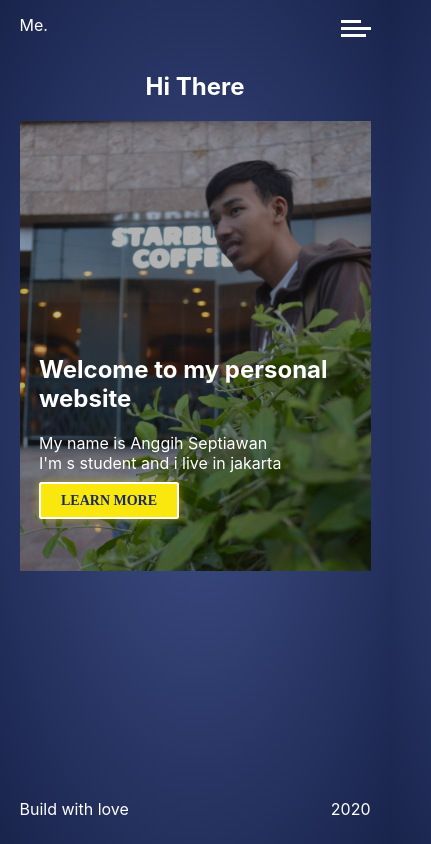
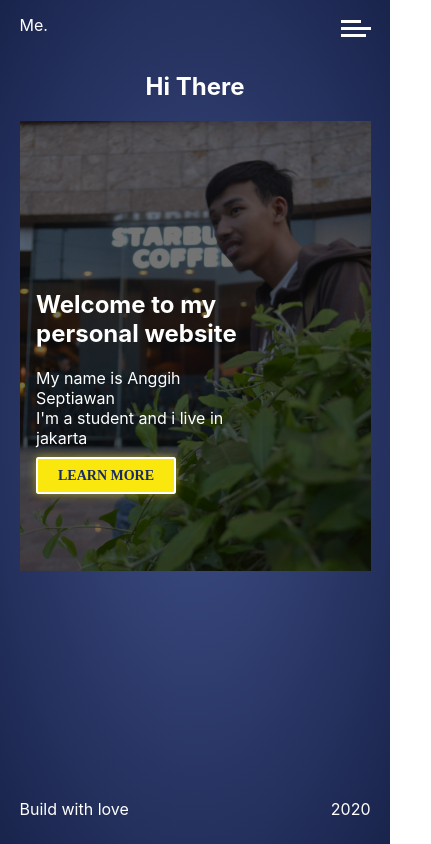
Before and after one commit to anggihseptiawan/react-portfolio, a React (Create React App) app: page / in a window 390 px wide. Shown: the whole page, 431 px wide, since content can reach past the window. Built offline with nearby package versions, Linux system fonts and the light colour scheme; the HTML template or start-up script is replaced by a standard one.

Commit message:
change styling for each page

```diff
--- a/src/components/nav/nav.style.scss
+++ b/src/components/nav/nav.style.scss
@@ -67,8 +67,7 @@
         flex-direction: column;
         background: #38477d;
         padding: 8px 15px;
-        visibility: visible;
-        transition: visibilty .8s ease;
+        animation: slideUp .8s ease;
 
         a {
             padding: 5px 10px;
@@ -78,6 +77,7 @@
                 transform: translateX(10px);
             }
         }
+
     }
 }
 
@@ -88,3 +88,14 @@
         right: 25px;
     }
 }
+
+
+@keyframes slideUp {
+    0% {
+        transform: translateY(30px);
+    }
+
+    100% {
+        transform: translateY(0);
+    }
+}
--- a/src/pages/about/AboutPage.style.scss
+++ b/src/pages/about/AboutPage.style.scss
@@ -38,14 +38,21 @@ main.about {
 
         .left-side,
         .right-side {
-            flex: 1 0 100%;
-            padding: 0 20px;
+            padding: 0;
 
             p.mobile-none {
                 display: none;
             }
 
             p,
+            h5 {
+                font-size: 15px;
+            }
+
+            h5 {
+                margin-bottom: 10px;
+            }
+
             ul li {
                 font-size: 13px;
             }
--- a/src/pages/contact/ContactPage.style.scss
+++ b/src/pages/contact/ContactPage.style.scss
@@ -20,13 +20,13 @@ main.contact {
     main.contact {
 
         h5 {
-            font-size: 15px;
+            font-size: 17px;
         }
 
         p,
         span,
         a {
-            font-size: 13px;
+            font-size: 15px;
         }
 
         .call {
--- a/src/pages/home/HomePage.jsx
+++ b/src/pages/home/HomePage.jsx
@@ -16,7 +16,7 @@ const HomePage = () => (
         <div className="right-side">
             <div className="caption">
                 <h2>Welcome to my personal website</h2>
-                <p>My name is Anggih Septiawan <br /> I'm s student and i live in jakarta</p>
+                <p>My name is Anggih Septiawan <br /> I'm a student and i live in jakarta</p>
                 <Link to="/about">LEARN MORE</Link>
             </div>
         </div>
--- a/src/pages/home/HomePage.style.scss
+++ b/src/pages/home/HomePage.style.scss
@@ -39,15 +39,14 @@ main.home {
 
         .image-container img {
             width: 100%;
-            filter: brightness(70%);
+            filter: brightness(45%);
         }
 
         .right-side {
             position: absolute;
-            top: 50%;
-            left: 50%;
-            transform: translate(-50%, -50%);
-            width: 80%;
+            top: 32%;
+            left: -44px;
+            width: 58%;
         }
     }
 }
--- a/src/pages/project/ProjectPage.style.scss
+++ b/src/pages/project/ProjectPage.style.scss
@@ -36,7 +36,7 @@ main.project {
     main.project {
         h5 {
             font-size: 18px;
-            margin-top: 10px;
+            margin: 5px 0;
         }
 
         .thumbnail-list {
```
